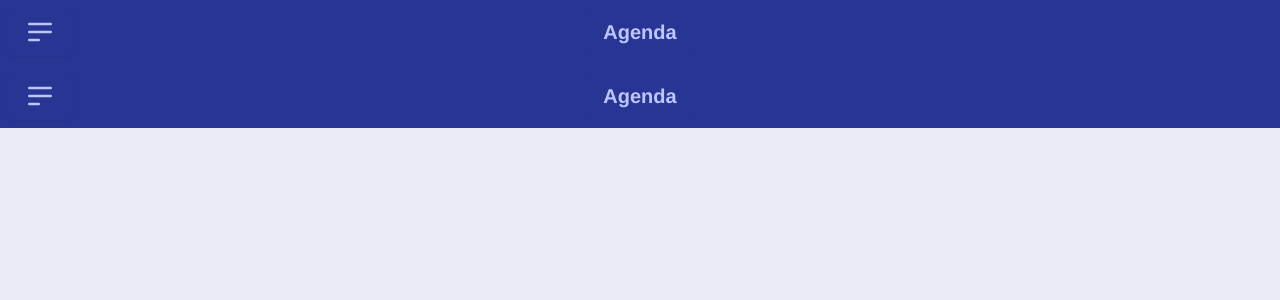
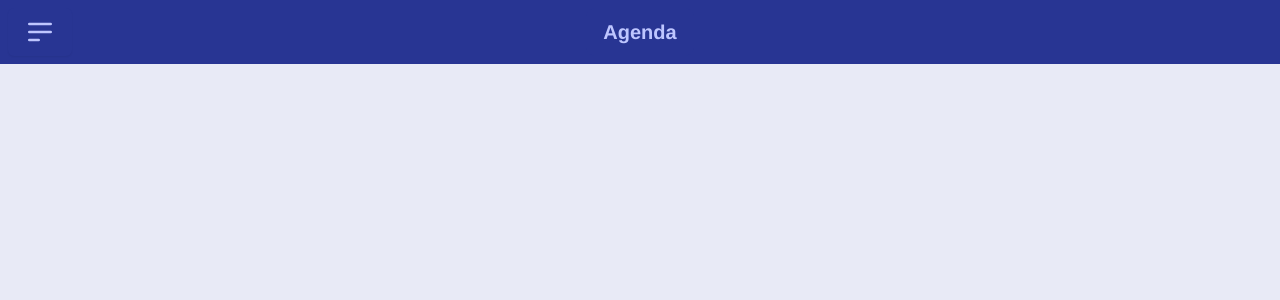
Before and after one commit to LeonardoBeluzi/hairdresser-project, a Vue app: page / in a window 1280 px wide. Shown: the top 300 px of the page. Built offline with nearby package versions, Linux system fonts and the light colour scheme.

Commit message:
duplicate component removal

```diff
--- a/src/views/Home.vue
+++ b/src/views/Home.vue
@@ -1,13 +1,10 @@
 <script lang="ts">
-import { defineComponent } from "vue";
-import TopNavigationBar from "../components/navigation/TopNavigationBar.vue";
+import { defineComponent } from 'vue'
 export default defineComponent({
-  components: { TopNavigationBar },
-});
+  components: {}
+})
 </script>
 
-<template>
-  <TopNavigationBar />
-</template>
+<template></template>
 
 <style></style>
```
